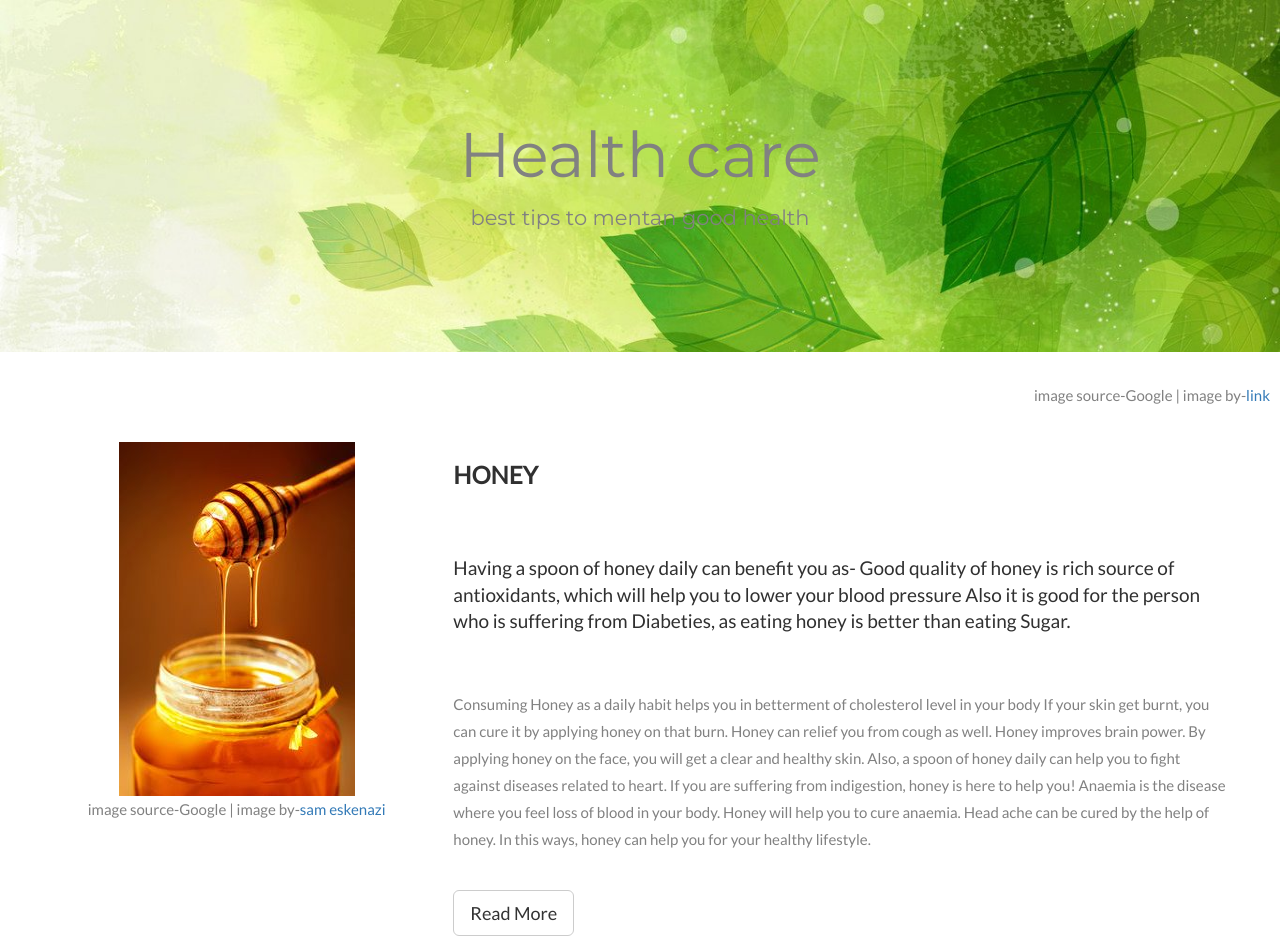
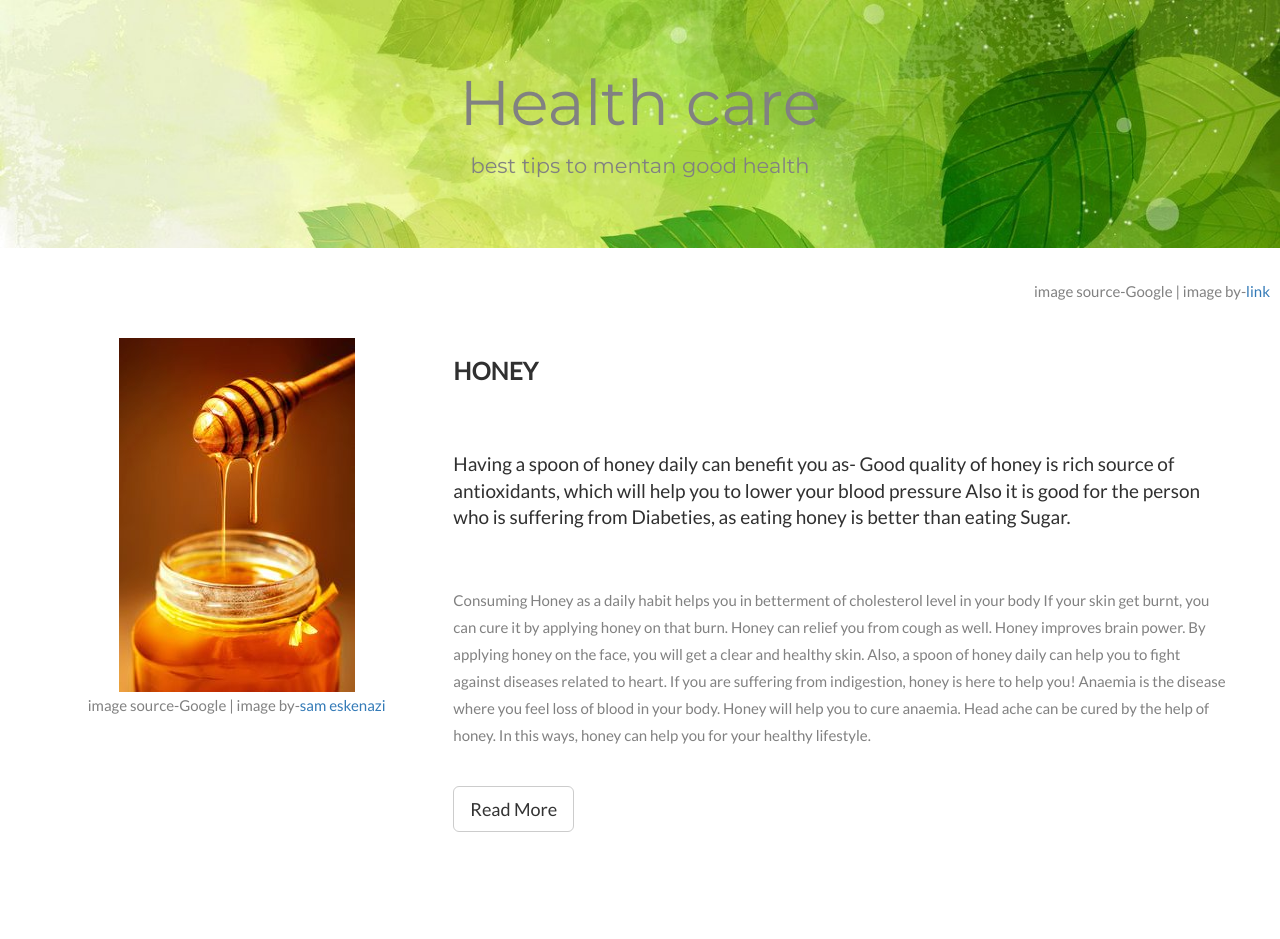
Before and after one commit to lucky0011198/healthcare, a plain HTML site: page index.html in a window 1280 px wide. After the commit the page ends 892 px from the top, so only its background shows below. Drawn offline with nearby package versions, Linux system fonts and the light colour scheme.

Commit message:
Update style.css

```diff
--- a/style.css
+++ b/style.css
@@ -22,10 +22,9 @@ body {
   }
   .jumbotron {
    colour:white;
-    padding: 100px 25px;
     font-family: Montserrat, sans-serif;
     background:url(clear.jpg);
-      background-repeat:no-repeat;
+    background-repeat:no-repeat;
     background-size:cover;
 
 
```
